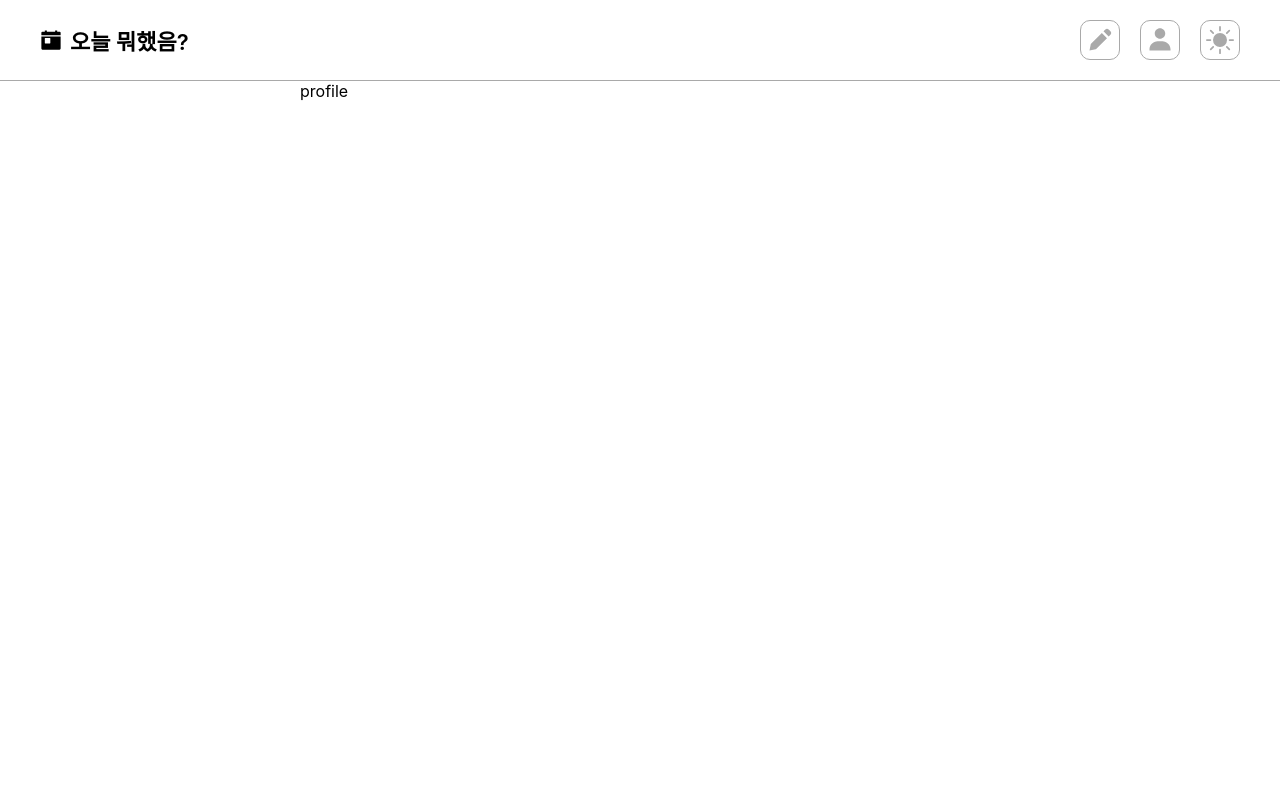
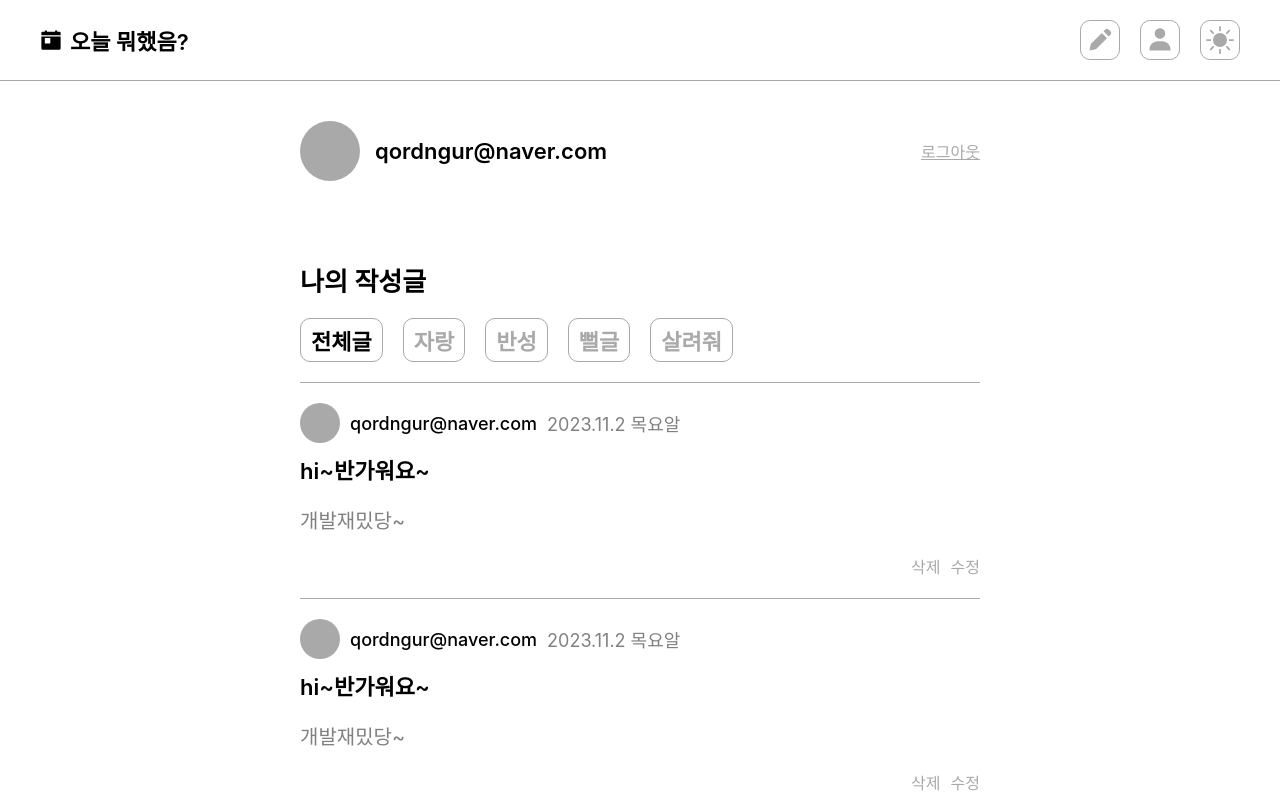
Before and after one commit to Woohyeok97/What-did-you-do-toady, a React (Create React App) app: page /signin in a window 1280 px wide. Both pictures are taken after a click on the icon 1160 px from the left and 40 px from the top of the page. Shown: the top 800 px of the page. Built offline with nearby package versions, Linux system fonts and the light colour scheme.

Commit message:
Feat : Profile 컴포넌트 작업

```diff
--- a/src/components/PostDetail.tsx
+++ b/src/components/PostDetail.tsx
@@ -1,3 +1,4 @@
+import { Link } from "react-router-dom"
 // compoents
 import PostProfile from "./PostProfile"
 
@@ -13,7 +14,7 @@ export default function PostDetail() {
             <div className="detail__profile">
                 <PostProfile/>
                 <div className="detail__util">
-                    <div className="detail__edit">수정</div>
+                    <Link to={`/edit/1`} className="detail__edit">수정</Link>
                     <div className="detail__delete">삭제</div>
                 </div>
             </div>
--- a/src/components/PostList.tsx
+++ b/src/components/PostList.tsx
@@ -1,18 +1,24 @@
+import { useState } from "react";
 import { Link } from "react-router-dom";
 // compoents
 import PostProfile from "./PostProfile";
 
+// 카테고리 타입
+type CategoryType = '전체글' | '자랑' | '반성' | '뻘글' | '살려줘'
+// 카테고리 리스트를 상수로 관리(카테고리 리스트 자체는 자주 변경되지않으니까ㅎ)
+const CATEGORYS : CategoryType[] = ['전체글', '자랑', '반성', '뻘글', '살려줘']
 
 export default function PostList() {
+    // 현재 active된 카테고리를 상태로 관리
+    const [ activeCategory, setActiveCategory ] = useState<CategoryType>('전체글')
+
 
     return (
         <div className="post__list">
             <div className="post__navigation">
-                <span className="post__category--active">전체글</span>
-                <span className="post__category">자랑</span>
-                <span className="post__category">반성</span>
-                <span className="post__category">뻘글</span>
-                <span className="post__category">살려줘</span>
+                { CATEGORYS.map((item) =>
+                <span key={item} className={ activeCategory === item ? "post__category--active" : "post__category" }
+                onClick={()=>{ setActiveCategory(item) }}>{ item }</span>) }
             </div>
 
             { [...Array(10)].map((item, i) =>
--- /dev/null
+++ b/src/components/Profile.tsx
@@ -0,0 +1,23 @@
+import PostList from "./PostList"
+
+
+export default function Profile() {
+
+    return (
+        <div className="profile">
+            <div className="profile__box">
+                <div className="profile__user">
+                    <div className="profile__image"></div>
+                    <div className="profile__email">qordngur@naver.com</div>
+                </div>
+                <div className="profile__signout" onClick={()=>{ console.log('signout!') }}>
+                    로그아웃
+                </div>
+            </div>
+            <div className="profile__posts">
+                <div className="profile__posts-header">나의 작성글</div>
+                <PostList/>
+            </div>
+        </div>
+    )
+}
--- a/src/index.scss
+++ b/src/index.scss
@@ -86,7 +86,8 @@ p {
     min-height: 90vh;
     max-width: 680px;
     padding: 0 20px;
-    margin: 0 auto;
+    margin: 40px auto 0;
+
 }
 
 // 포스트프로필
@@ -177,7 +178,6 @@ p {
 
 // 포스트디테일
 .detail {
-    margin-top: 40px;
 
     .detail__header {
         display: flex;
@@ -282,3 +282,48 @@ p {
         }
     }
 }
+
+// 프로필
+.profile {
+
+
+    .profile__box {
+        display: flex;
+        justify-content: space-between;
+        align-items: center;
+        margin-bottom: 80px;
+
+        .profile__user {
+            display: flex;
+            align-items: center;
+            gap: 15px;
+
+            .profile__image {
+                width: 60px;
+                height: 60px;
+                background-color: darkgray;
+                border-radius: 50%;
+            }
+            .profile__email {
+                font-size: calc(20px + 2px);
+                font-weight: 600;
+            }
+        }
+        .profile__signout {
+            color: darkgray;
+            text-decoration: underline;
+            cursor: pointer;
+        }
+    }
+
+    .profile__posts {
+
+        .profile__posts-header {
+            font-size: calc(24px + 2px);
+            font-weight: 600;
+            margin: 20px 0 0;
+        }
+    }
+
+
+}
--- a/src/pages/profile/index.tsx
+++ b/src/pages/profile/index.tsx
@@ -1,6 +1,7 @@
 // components
 import Footer from "components/Footer";
 import Header from "components/Header";
+import Profile from "components/Profile";
 
 export default function ProfilePage() {
 
@@ -8,7 +9,7 @@ export default function ProfilePage() {
         <div className="page">
             <Header/>
             <main className="main">
-                profile
+                <Profile/>
             </main>
             <Footer/>
         </div>
```
